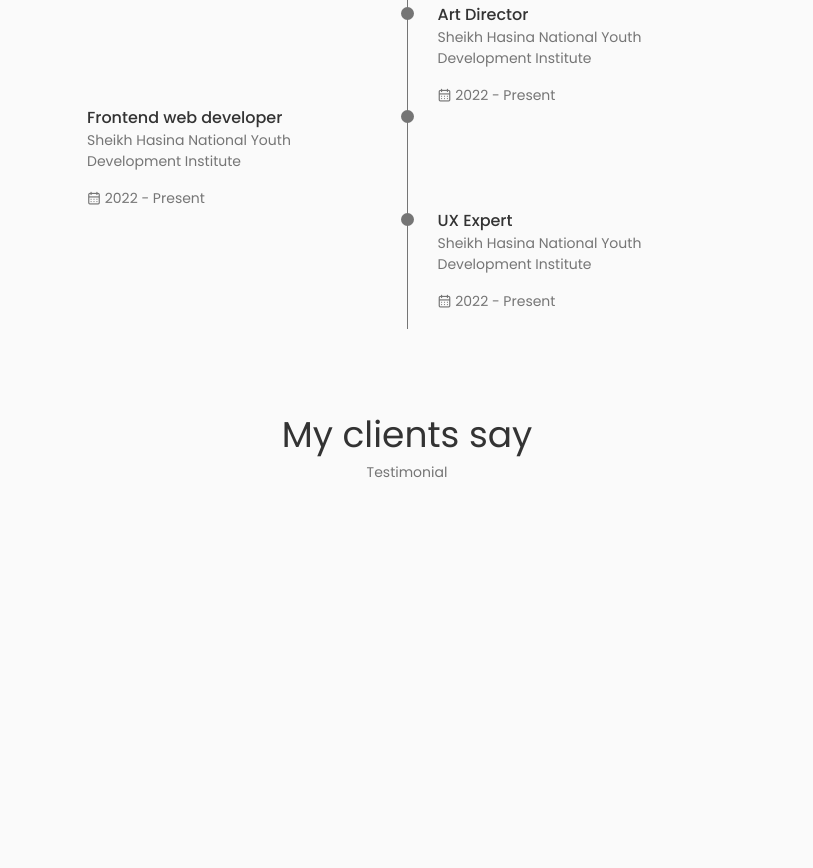
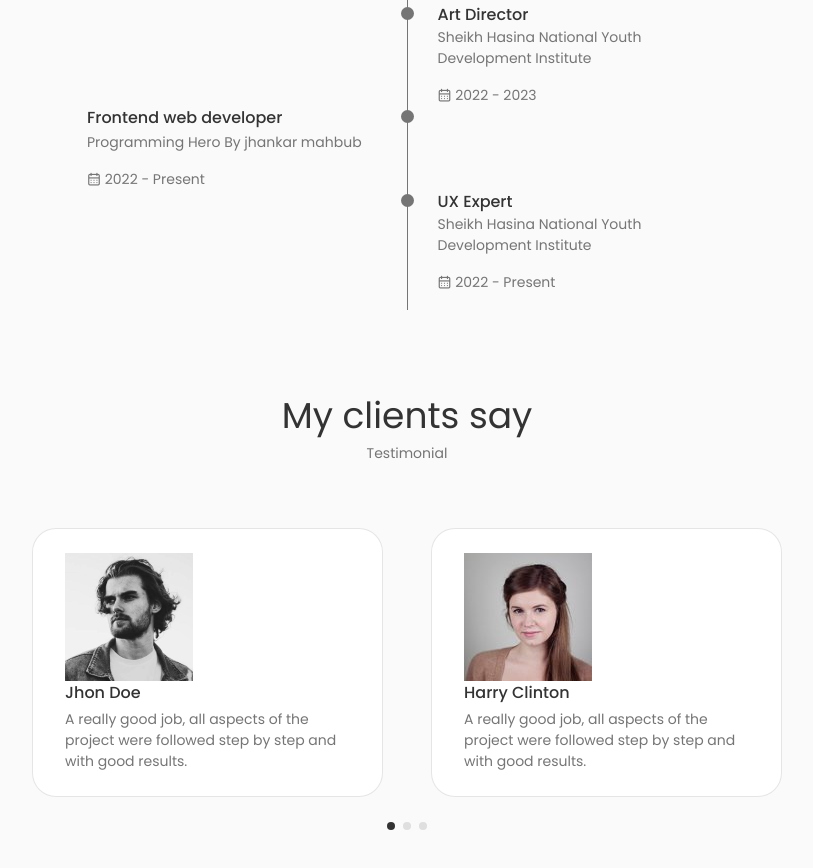
Before and after one commit to Naziur-Rahman/naziur__portfoilo, a React (Vite) app: page / in a window 1280 px wide. Shown: the part 2880-3748 px from the top of the page, without its empty margins (233-1046 px from the left). Before the commit the page ends 3459 px from the top, so only its background shows below. Built offline with nearby package versions, Linux system fonts and the light colour scheme.

Commit message:
testimonials section done

```diff
--- a/package.json
+++ b/package.json
@@ -11,7 +11,8 @@
   },
   "dependencies": {
     "react": "^18.2.0",
-    "react-dom": "^18.2.0"
+    "react-dom": "^18.2.0",
+    "swiper": "^11.0.7"
   },
   "devDependencies": {
     "@types/react": "^18.2.64",
--- a/src/components/qualification/Qualification.jsx
+++ b/src/components/qualification/Qualification.jsx
@@ -27,7 +27,7 @@ function Qualification() {
                             <span className="qualification__subtitle">
                                 Sheikh Hasina National Youth Development Institute</span>
                             <div className="qualification__calender">
-                                <i className="uil uil-calendar-alt"></i> 2022 - Present
+                                <i className="uil uil-calendar-alt"></i> 2022 - 2023
                             </div>
                         </div>
                         <div>
@@ -48,7 +48,7 @@ function Qualification() {
                             <span className="qualification__subtitle">
                             Sheikh Hasina National Youth Development Institute</span>
                             <div className="qualification__calender">
-                                <i className="uil uil-calendar-alt"></i> 2022 - Present
+                                <i className="uil uil-calendar-alt"></i> 2022 - 2023
                             </div>
                         </div>
                     </div>
@@ -57,7 +57,9 @@ function Qualification() {
                         <div>
                             <h3 className="qualification__title">Frontend web developer </h3>
                             <span className="qualification__subtitle">
-                                Sheikh Hasina National Youth Development Institute</span>
+
+                                    Programming Hero By  jhankar mahbub
+                            </span>
                             <div className="qualification__calender">
                                 <i className="uil uil-calendar-alt"></i> 2022 - Present
                             </div>
--- a/src/components/testimonials/Data.jsx
+++ b/src/components/testimonials/Data.jsx
@@ -2,24 +2,23 @@ import Image1 from "../../assets/testimonial1.png";
 import Image2 from "../../assets/testimonial2.png";
 import Image3 from "../../assets/testimonial3.png";
 
-
-export const data = [
+export const  Data = [
     {
-        id: 1,
-        image:Image1,
-        title:" Jhon Doe",
-        description: "A really good job, all aspects of the project were followed step by step and with good results.",
+        id:1,
+        image: Image1,
+        title: "Jhon Doe",
+        description: "A really good job, all aspects of the project were followed step by step and with good results."
     },
     {
-        id: 2,
-        image:Image2,
-        title:" Harry Clinton",
-        description: "A really good job, all aspects of the project were followed step by step and with good results.",
+        id:2,
+        image: Image2,
+        title: "Harry Clinton",
+        description: "A really good job, all aspects of the project were followed step by step and with good results."
     },
     {
-        id: 3,
-        image:Image3,
-        title:" Jhon Doe",
-        description: "A really good job, all aspects of the project were followed step by step and with good results.",
-    }
-]
+        id:3,
+        image: Image3,
+        title: "Sara cill",
+        description: "A really good job, all aspects of the project were followed step by step and with good results."
+    },
+];
--- a/src/components/testimonials/Testimonials.jsx
+++ b/src/components/testimonials/Testimonials.jsx
@@ -1,16 +1,55 @@
 import React from 'react';
 import "./testimonials.css";
-import { data } from 'autoprefixer';
+import { Data } from './Data';
+
+// Import Swiper React components
+import { Swiper, SwiperSlide } from 'swiper/react';
+
+// Import Swiper styles
+import 'swiper/css';
+import 'swiper/css/pagination';
+
+// import required modules
+import { Pagination } from 'swiper/modules';
+
 function Testimonials() {
   return (
     <section className="testimonial container section">
         <h2 className="section__title">My clients say</h2>
         <span className="section__subtitle">Testimonial</span>
 
-        <div className="testimonial__container">
 
-        </div>
+        <Swiper className="testimonial__container"
+            loop = {true}
+            grabCursor = {true}
+            spaceBetween={24}
+            pagination={{
+              clickable: true,
+            }}
+            breakpoints={{
+              576: {
+                slidesPerView: 2,
+
+              },
+              768: {
+                slidesPerView: 2,
+                spaceBetween: 48,
+              },
+            }}
+            modules={[Pagination]}
+        >
+            {Data.map(({id,image,title,description}) => {
+                return (
+                   <SwiperSlide className="testimonial__card" key={id}>
+                        <img src={image} alt="" className='testimonial__img' />
+                        <h3 className="testimonial__name">{title}</h3>
+                        <p className="testimonial__description">{description}</p>
+                   </SwiperSlide>
+                )
+            } )}
+        </Swiper>
     </section>
+
   )
 }
 
--- a/src/components/testimonials/testimonials.css
+++ b/src/components/testimonials/testimonials.css
@@ -0,0 +1,45 @@
+.testimonial__container{
+    width: 750px;
+}
+.testimonial__card{
+    background-color: var(--container-color);
+    border: 1px solid rgba(0, 0, 0, 0.1);
+    padding: 1.5rem 2rem;
+    border-radius: 1.5rem;
+    margin-bottom: var(--mb-3);
+}
+.estimonial__img{
+    width: 60px;
+    border-radius: 3rem;
+    margin-bottom: var(--mb-1);
+}
+.testimonial__name{
+    font-size: var(--normal-font-size);
+    font-weight: var(--font-medium);
+    margin-bottom: var(--mb-0-25);
+
+}
+.testimonial__description{
+    font-size: var(--small-font-size);
+}
+
+/* Swiper Class */
+
+.swiper-pagination-bullet{
+    background-color: var(--text-color) !important;
+}
+.swiper-pagination-bullet-active{
+    background-color: var(--title-color) !important;
+}
+
+/*=============== BREAKPOINTS ===============*/
+/* For large devices */
+@media screen and (max-width: 992px) {
+    .testimonial__container{
+        width: initial;
+
+    }
+    .testimonial__card{
+        padding: 1.25rem 1.5rem;
+    }
+  }
```
Also changed, not shown: 1 other file (tests, documents, lock files or other folders).
